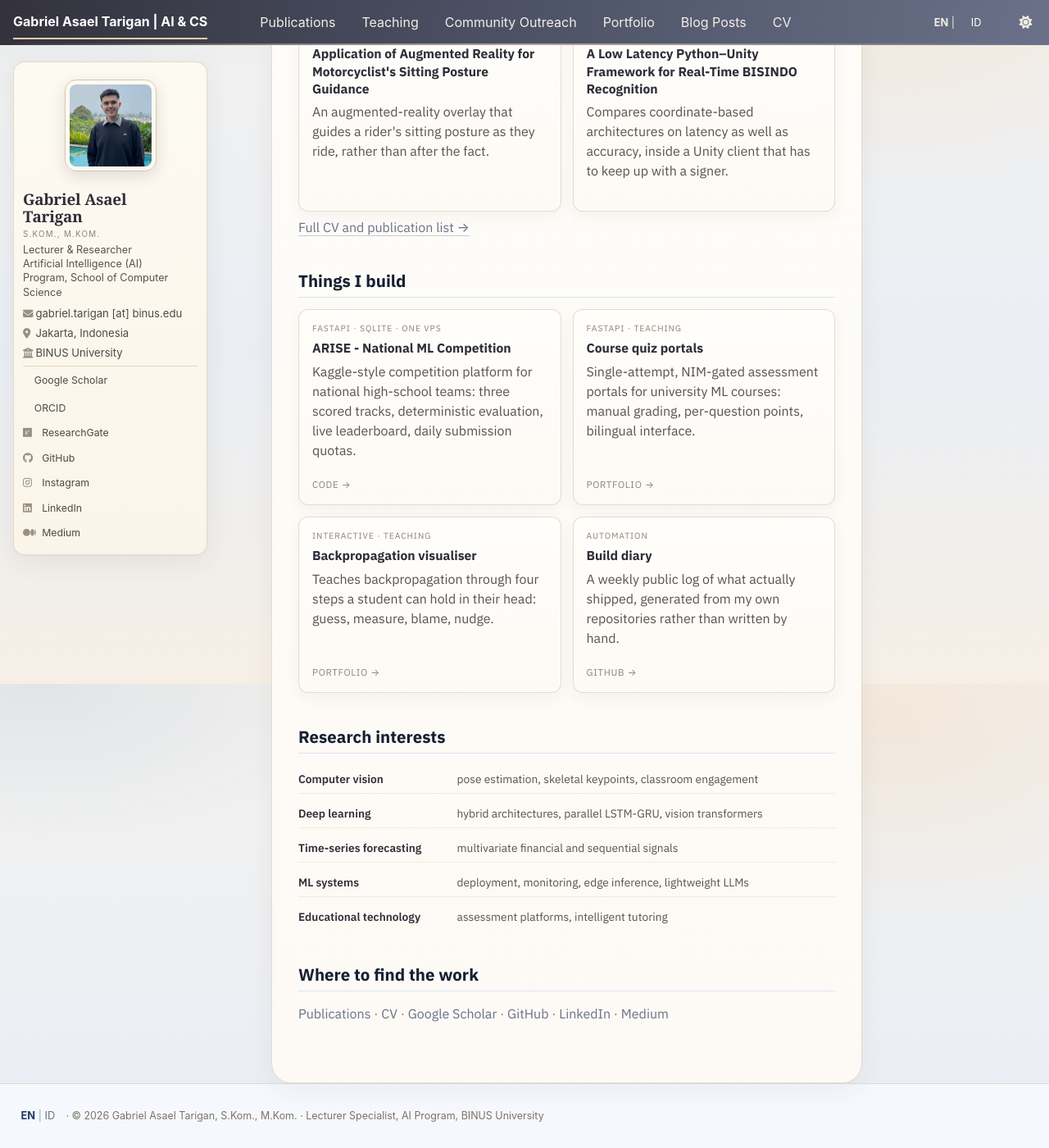
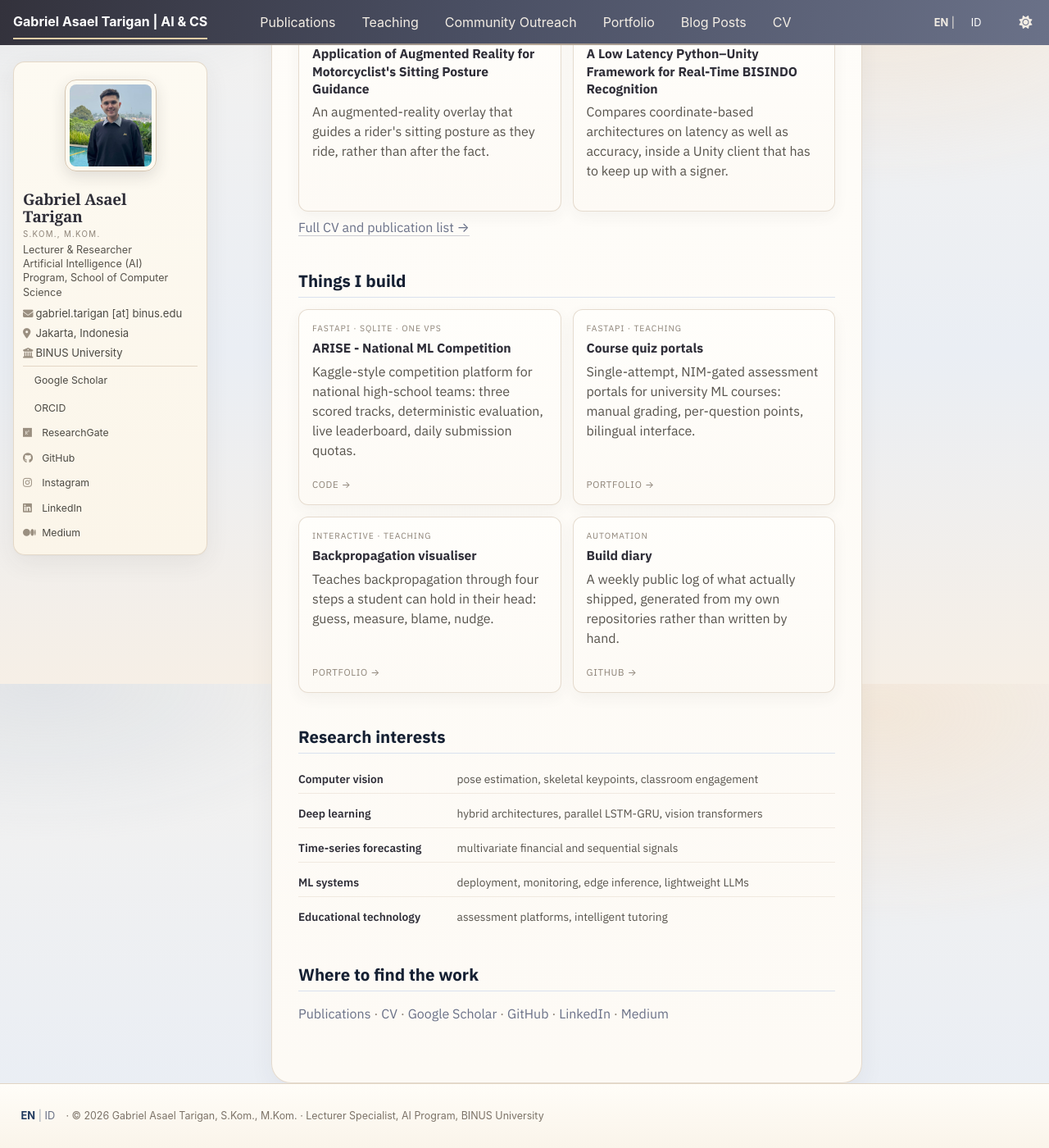
Before and after one commit to asaeltarigan/asaeltarigan.github.io, a Jekyll site: the page built from _pages/about.md, in a window 1280 px wide and 1400 px high, scrolled down 966 px. Shown: the whole window at 82% size. Built offline with Jekyll 4.4.1, drawn with Linux system fonts in a browser that asks for light colours; a style sheet for code colours, icons or effects is not loaded.

Commit message:
Footer: warm cream wash instead of inheriting the cool page base

```diff
--- a/_includes/head.html
+++ b/_includes/head.html
@@ -94,4 +94,4 @@
 <link rel="preconnect" href="https://fonts.gstatic.com" crossorigin>
 <link href="https://fonts.googleapis.com/css2?family=IBM+Plex+Sans:wght@400;500;600;700&display=swap" rel="stylesheet">
 <link rel="stylesheet" href="{{ base_path }}/assets/css/main.css">
-<link rel="stylesheet" href="{{ base_path }}/assets/css/custom.css?v=83">
+<link rel="stylesheet" href="{{ base_path }}/assets/css/custom.css?v=84">
--- a/assets/css/custom.css
+++ b/assets/css/custom.css
@@ -1775,7 +1775,7 @@ body { margin-bottom: 0 !important; }
    keeps only a sand hairline, so it blends into the page end instead of
    reading as a strip of its own. Layout untouched: one copyright line. */
 .page__footer {
-  background: transparent !important;
+  background: linear-gradient(180deg, #fffdf8 0%, #faf4ea 100%) !important;
   -webkit-backdrop-filter: none !important;
   backdrop-filter: none !important;
   border-top: 1px solid rgba(206, 188, 166, 0.55) !important;
```
